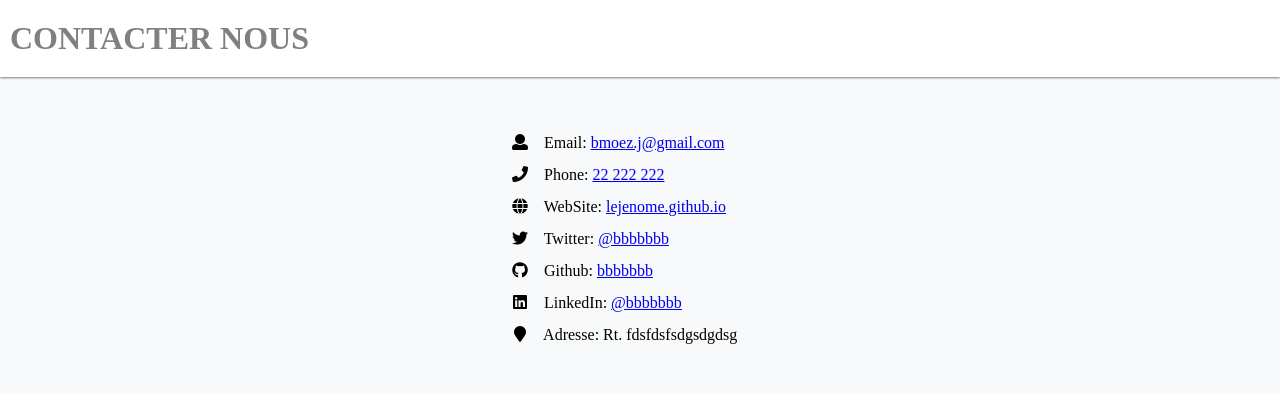
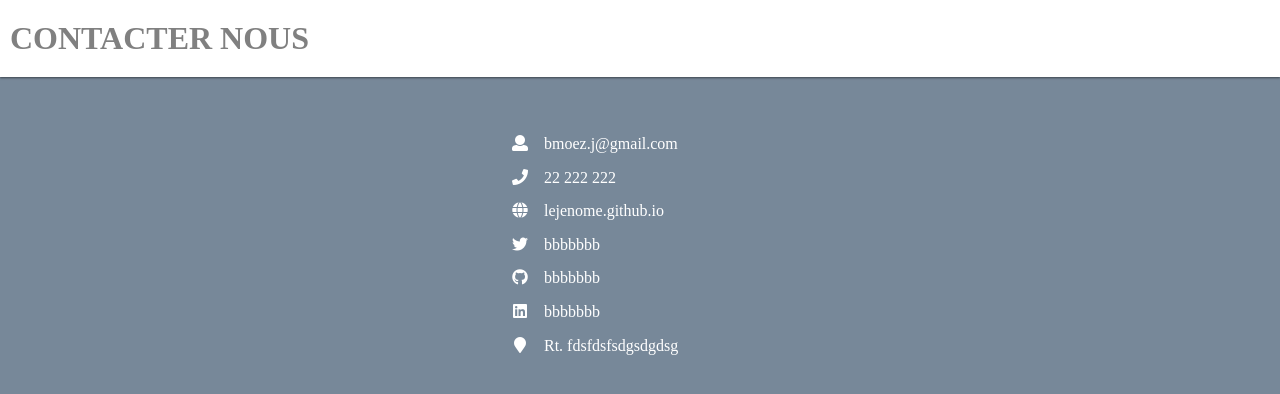
Before and after one commit to nextlab-tik/django-101, a Django app: page /contact/ in a window 1280 px wide. Shown: the top 394 px of the page. Run offline with Django 3.2, Linux system fonts and the light colour scheme.

Commit message:
update readme

```diff
--- a/demo/static/contact.css
+++ b/demo/static/contact.css
@@ -1,13 +1,20 @@
 html, body {
   margin: 0;
   padding: 0;
-  background-color: rgb(248, 249, 250);
+  /*background-color: rgb(248, 249, 250);*/
+  background-color: lightslategrey;
+  color: white;
+}
+a {
+  text-decoration: none;
+  /*color: lightgray;*/
+  color: inherit;
 }
 ul {
   list-style: none;
   margin-left: 0;
   /*padding: 20px;*/
-  line-height: 2em;
+  line-height: 2.1em;
   max-width: 300px;
   margin: 50px auto 0;
 }
--- a/demo/templates/contact.html
+++ b/demo/templates/contact.html
@@ -11,13 +11,13 @@
   <body>
     <h1>Contacter Nous</h1>
     <ul>
-      <li><i class="fas fa-fw fa-user"></i> Email: <a href="mailto:bmoez.j@gmail.com">bmoez.j@gmail.com</a></li>
-      <li><i class="fas fa-fw fa-phone"></i> Phone: <a href="tel:+216222222222">22 222 222</a></li>
-      <li><i class="fas fa-fw fa-globe"></i> WebSite: <a href="https://lejenome.github.io">lejenome.github.io</a></li>
-      <li><i class="fab fa-fw fa-twitter"></i> Twitter: <a href="dsfdsgdsg">@bbbbbbb</a></li>
-      <li><i class="fab fa-fw fa-github"></i> Github: <a href="https://github.com/lejenome">bbbbbbb</a></li>
-      <li><i class="fab fa-fw fa-linkedin"></i> LinkedIn: <a href="https://linkedin.com/in/lejenome">@bbbbbbb</a></li>
-      <li><i class="fas fa-fw fa-map-marker"></i> Adresse: Rt. fdsfdsfsdgsdgdsg</li>
+      <li><i class="fas fa-fw fa-user"></i> <a href="mailto:bmoez.j@gmail.com">bmoez.j@gmail.com</a></li>
+      <li><i class="fas fa-fw fa-phone"></i> <a href="tel:+216222222222">22 222 222</a></li>
+      <li><i class="fas fa-fw fa-globe"></i> <a href="https://lejenome.github.io">lejenome.github.io</a></li>
+      <li><i class="fab fa-fw fa-twitter"></i> <a href="dsfdsgdsg">bbbbbbb</a></li>
+      <li><i class="fab fa-fw fa-github"></i> <a href="https://github.com/lejenome">bbbbbbb</a></li>
+      <li><i class="fab fa-fw fa-linkedin"></i> <a href="https://linkedin.com/in/lejenome">bbbbbbb</a></li>
+      <li><i class="fas fa-fw fa-map-marker"></i> Rt. fdsfdsfsdgsdgdsg</li>
     </ul>
   </body>
 </html>
--- a/demo/views.py
+++ b/demo/views.py
@@ -1,7 +1,6 @@
 from django.shortcuts import render
 from django.http.response import HttpResponse
 
-# Create your views here.
 def index(request, name='World'):
     # return HttpResponse("<h1>Hello " + name + "</h1>")
     return render(request, "hello.html", {
```
Also changed, not shown: README.md.
